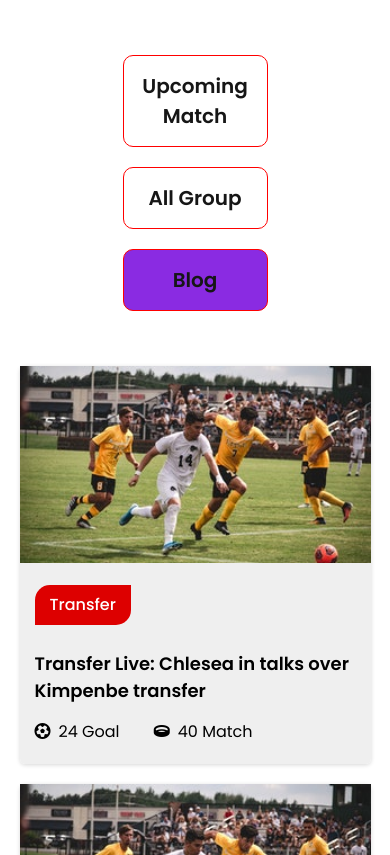
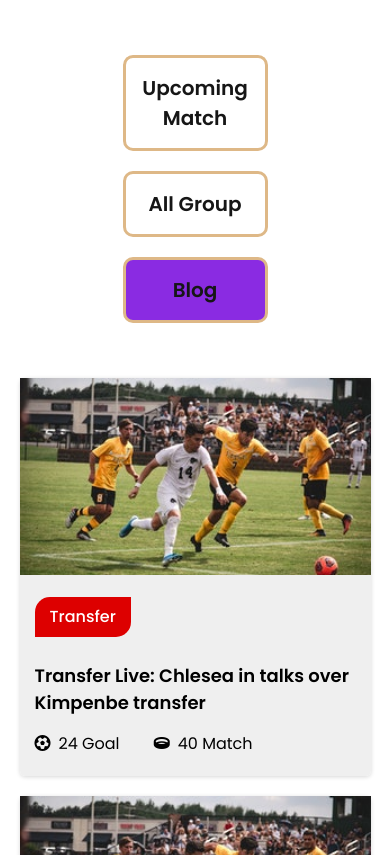
Before and after one commit to Naimcoder/world_cup, a plain HTML site: page index.html in a window 390 px wide. Shown: the part 1214-2069 px from the top of the page. Drawn offline with Linux system fonts and the light colour scheme.

Commit message:
style added

```diff
--- a/css/style.css
+++ b/css/style.css
@@ -212,7 +212,7 @@ nav ul li:hover {
 .blog {
      background: #eeee;
      border-radius: 5px;
-     box-shadow: rgb(0 0 0 / 16%) 0px 1px 4px;
+         box-shadow: rgb(0 0 0 / 16%) 0px 1px 4px;
 }
 
 .blog_descriftion {
@@ -444,7 +444,7 @@ hr {
      }
 
      .nav_iteam ul li {
-          border: 1px solid red;
+          border: 3px solid burlywood;
      }
 
      .blog_right {
```
